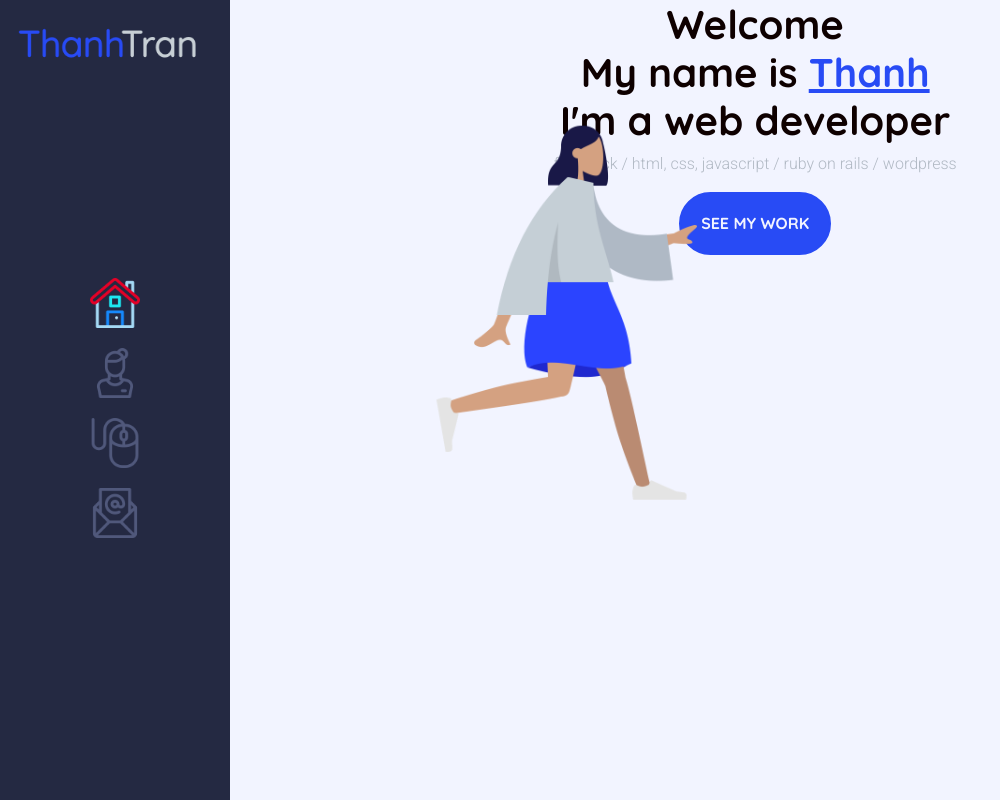
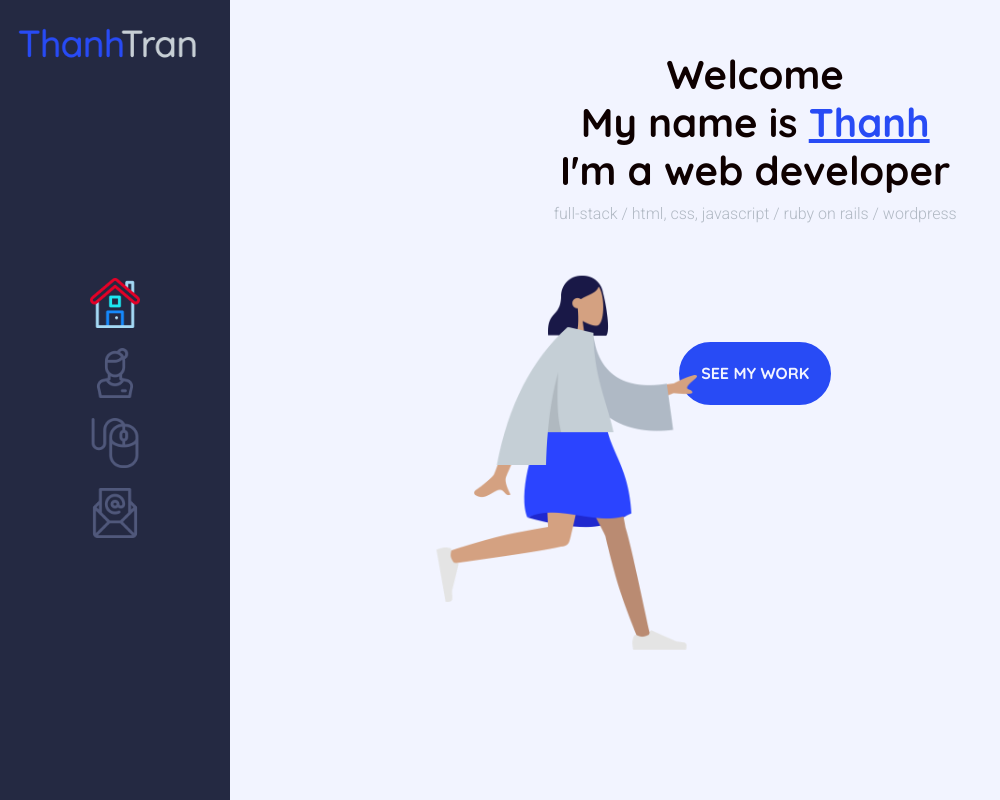
Before and after one commit to trandthanh/thanhtran-portfolio, a Rails app: page / in a window 1280 px wide. Shown: the whole page, without its empty margins (0-1000 px from the left). Run offline with Rails 7, Linux system fonts and the light colour scheme; style sheets or scripts are compiled from the project's sources; some libraries are stand-ins or nearby versions.

Commit message:
Edited Home Page

```diff
--- a/app/assets/stylesheets/components/_padding.scss
+++ b/app/assets/stylesheets/components/_padding.scss
@@ -40,6 +40,11 @@
   padding-bottom: 20px;
 }
 
+.paddingy-50px {
+  padding-top: 50px;
+  padding-bottom: 50px;
+}
+
 .paddingx-60px {
   padding-left: 60px;
   padding-right: 60px;
--- a/app/views/pages/home.html.erb
+++ b/app/views/pages/home.html.erb
@@ -1,4 +1,4 @@
-<div class="home-thanhtran-portfolio display-flex flexdirection-column alignitems-center width-82vw justifycontent-spacearound">
+<div class="home-thanhtran-portfolio display-flex flexdirection-column alignitems-center width-82vw justifycontent-spacearound paddingy-50px">
   <div class="home-part1-thanhtran-portfolio">
     <div class="home-title-thanhtran-portfolio textalign-center">
       <h1>Welcome<br>
@@ -11,8 +11,7 @@
     </div>
   </div>
 
-
-  <div class="home-part2-thanhtran-portfolio">
+  <div class="home-part2-thanhtran-portfolio margintop-100px">
     <%= link_to projects_path, class: "color-aliceblue" do %>
       <div class="home-button-thanhtran-portfolio backgroundcolor-palatinateblue padding-20px borderradius-50px border-2pxsolidpalatinateblue width-maxcontent">
         <h6 class="margin-0">SEE MY WORK</h6>
```
